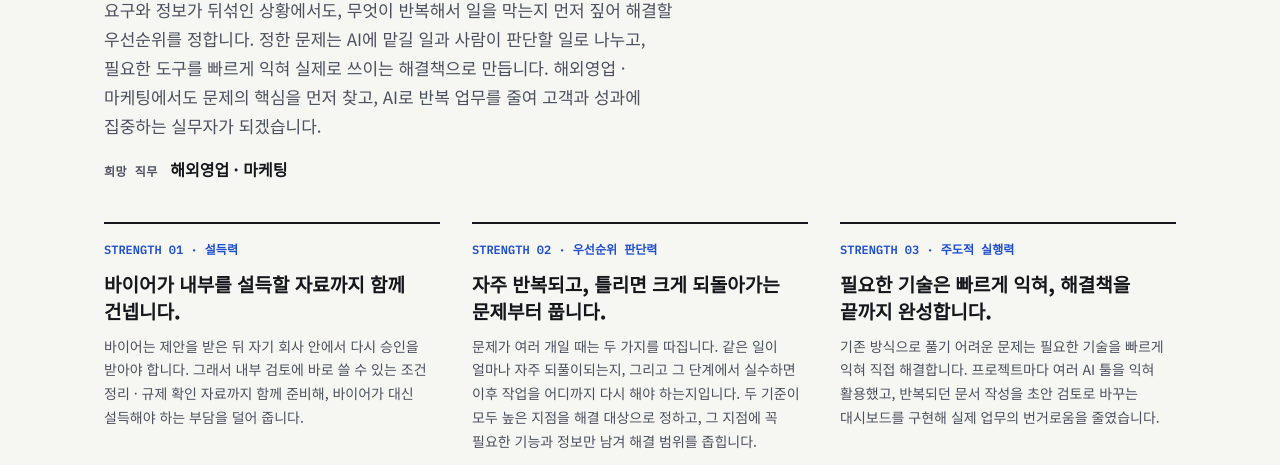
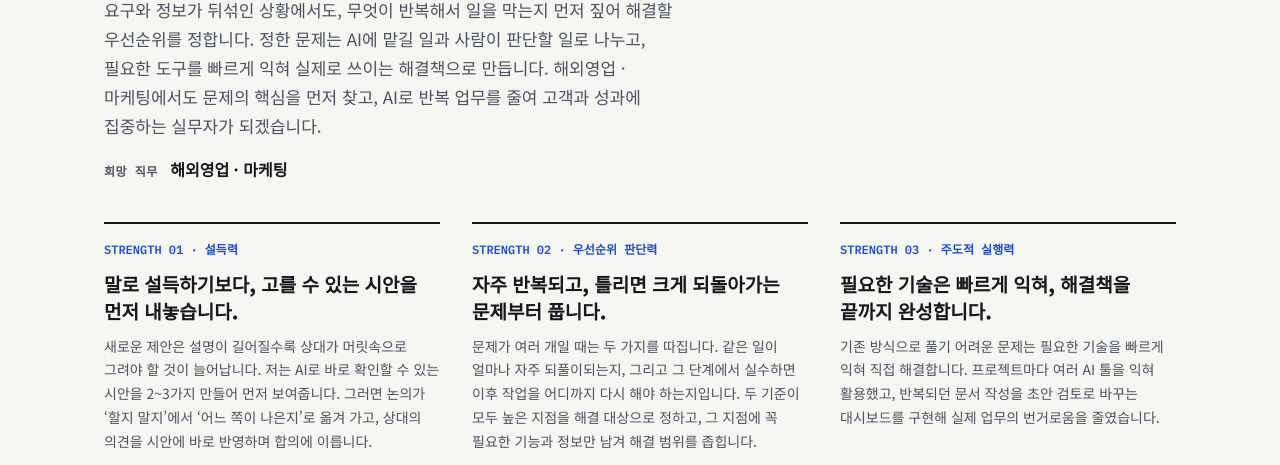
Before and after one commit to jenny-226/portfolio_hs, a plain HTML site: page index.html in a window 1280 px wide. Shown: the part 318-783 px from the top of the page. Drawn offline with Linux system fonts and the light colour scheme.

Commit message:
강점 01 복구

```diff
--- a/index.html
+++ b/index.html
@@ -39,8 +39,8 @@
       <ol class="strengths" aria-label="나의 강점">
         <li>
           <span class="strength-no">STRENGTH 01 · 설득력</span>
-          <p class="strength-title">바이어가 내부를 설득할 자료까지 함께 건넵니다.</p>
-          <p class="strength-desc">바이어는 제안을 받은 뒤 자기 회사 안에서 다시 승인을 받아야 합니다. 그래서 내부 검토에 바로 쓸 수 있는 조건 정리 · 규제 확인 자료까지 함께 준비해, 바이어가 대신 설득해야 하는 부담을 덜어 줍니다.</p>
+          <p class="strength-title">말로 설득하기보다, 고를 수 있는 시안을 먼저 내놓습니다.</p>
+          <p class="strength-desc">새로운 제안은 설명이 길어질수록 상대가 머릿속으로 그려야 할 것이 늘어납니다. 저는 AI로 바로 확인할 수 있는 시안을 2~3가지 만들어 먼저 보여줍니다. 그러면 논의가 ‘할지 말지’에서 ‘어느 쪽이 나은지’로 옮겨 가고, 상대의 의견을 시안에 바로 반영하며 합의에 이릅니다.</p>
           <ul class="strength-proof">
             <li><a href="#reboot">REBOOT</a>실물 없이 생성형 AI로 캐릭터 · 제품 시안을 만들어 기획 방향을 구체화하고, 할로윈 Instagram 콘텐츠로 이어감</li>
             <li><span class="proof-tag">Innocent Drinks</span>세 타깃 고객층의 구매 이유를 분석해, 서로 다른 관심사를 아우르는 공통 메시지 ‘지속가능성’을 도출하고 캠페인 전략 수립</li>
```
